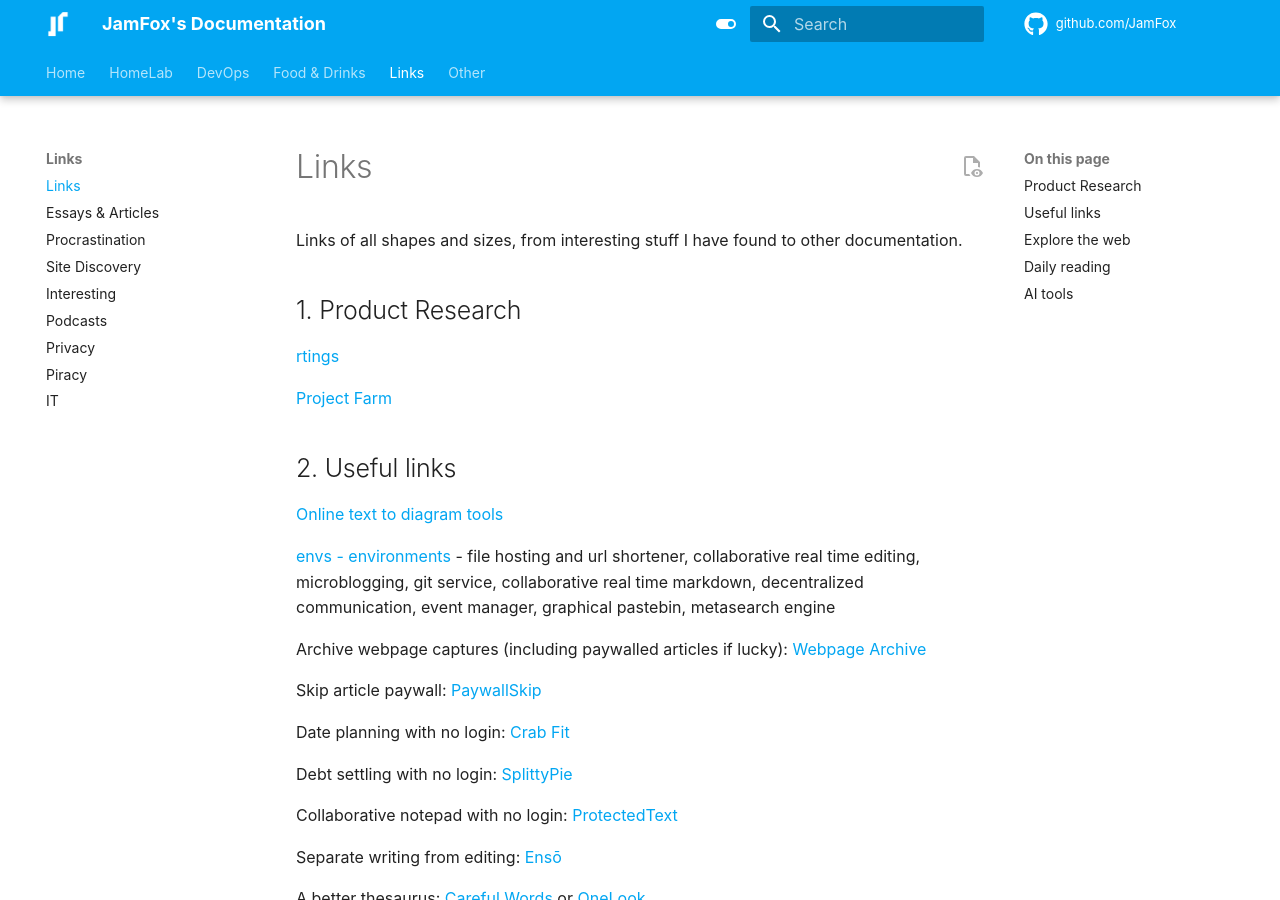
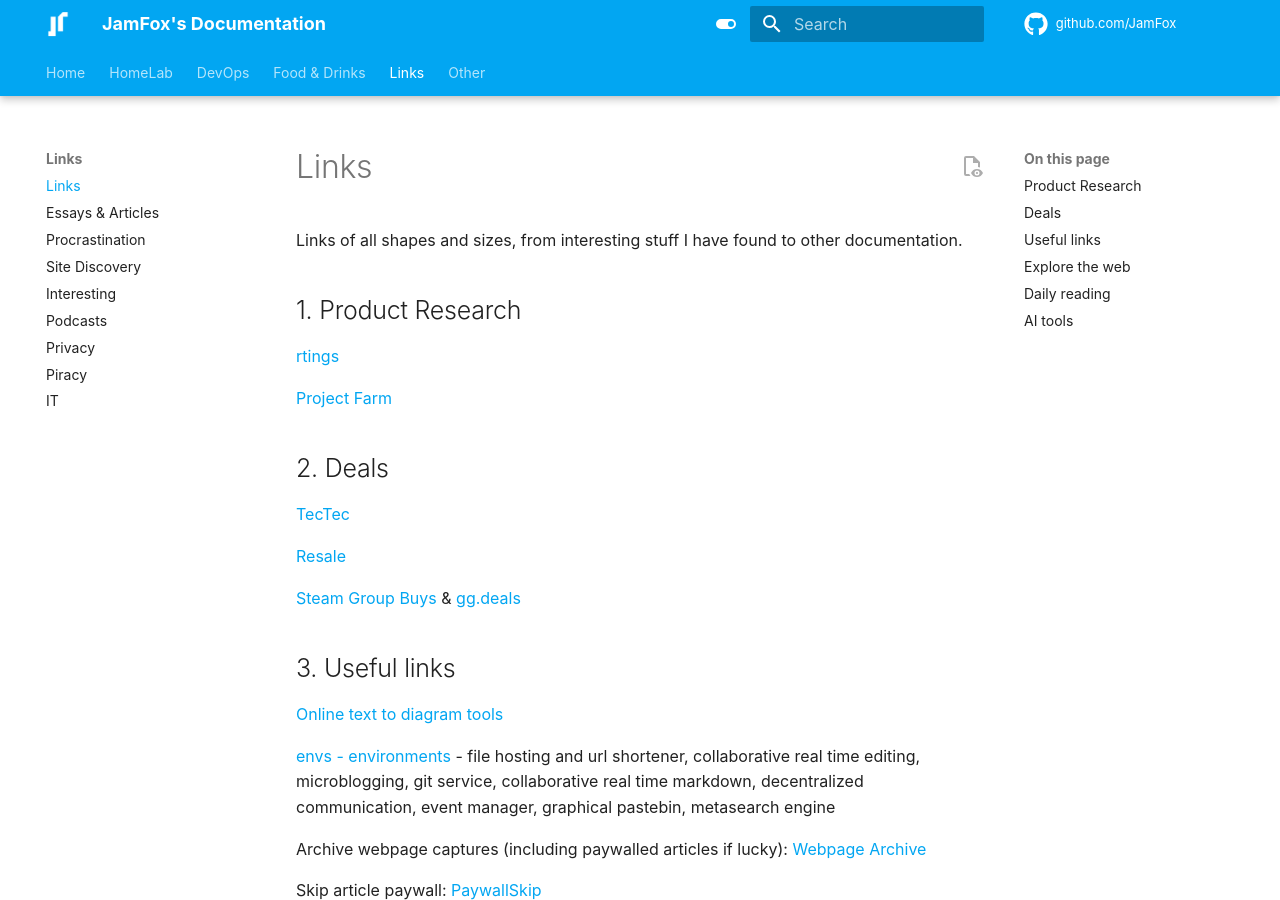
Before and after one commit to JamFox/docs.jamfox.dev, an MkDocs documentation site: the page built from docs/content/links/index.md, in a window 1280 px wide and 900 px high. Built offline with MkDocs 1.6.1 and Material for MkDocs 9.7.7, drawn with Linux system fonts in a browser that asks for light colours; some web fonts are replaced; plug-ins that fetch from the network failed and are left out.

Commit message:
add deals links

```diff
--- a/docs/content/links/index.md
+++ b/docs/content/links/index.md
@@ -9,6 +9,14 @@ Links of all shapes and sizes, from interesting stuff I have found to other docu
 [rtings](https://www.rtings.com/)
 
 [Project Farm](https://www.youtube.com/channel/UC2rzsm1Qi6N1X-wuOg_p0Ng)
+
+## Deals
+
+[TecTec](https://tectec.ee/)
+
+[Resale](https://resale.ee/)
+
+[Steam Group Buys](https://steamcommunity.com/groups/groupbuys) & [gg.deals](https://gg.deals/)
 
 ## Useful links
 
```
